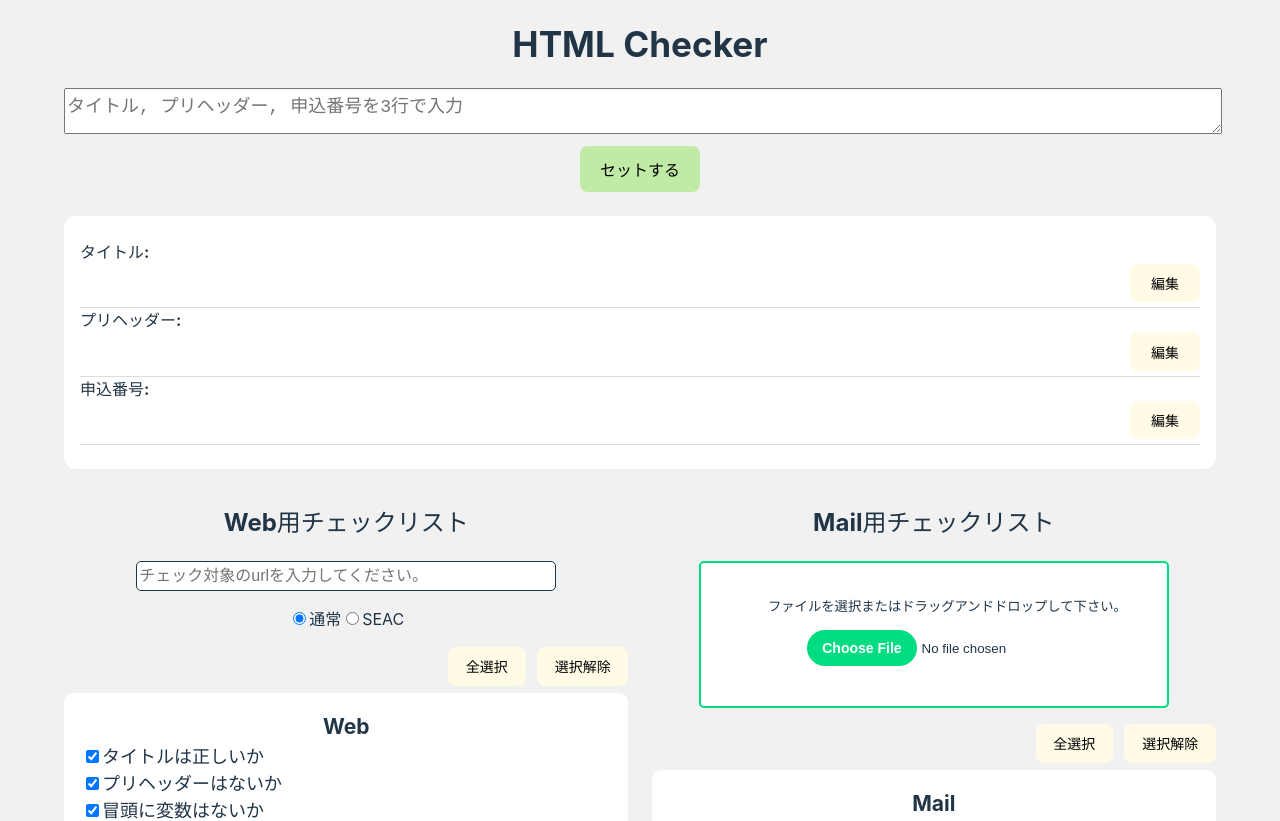
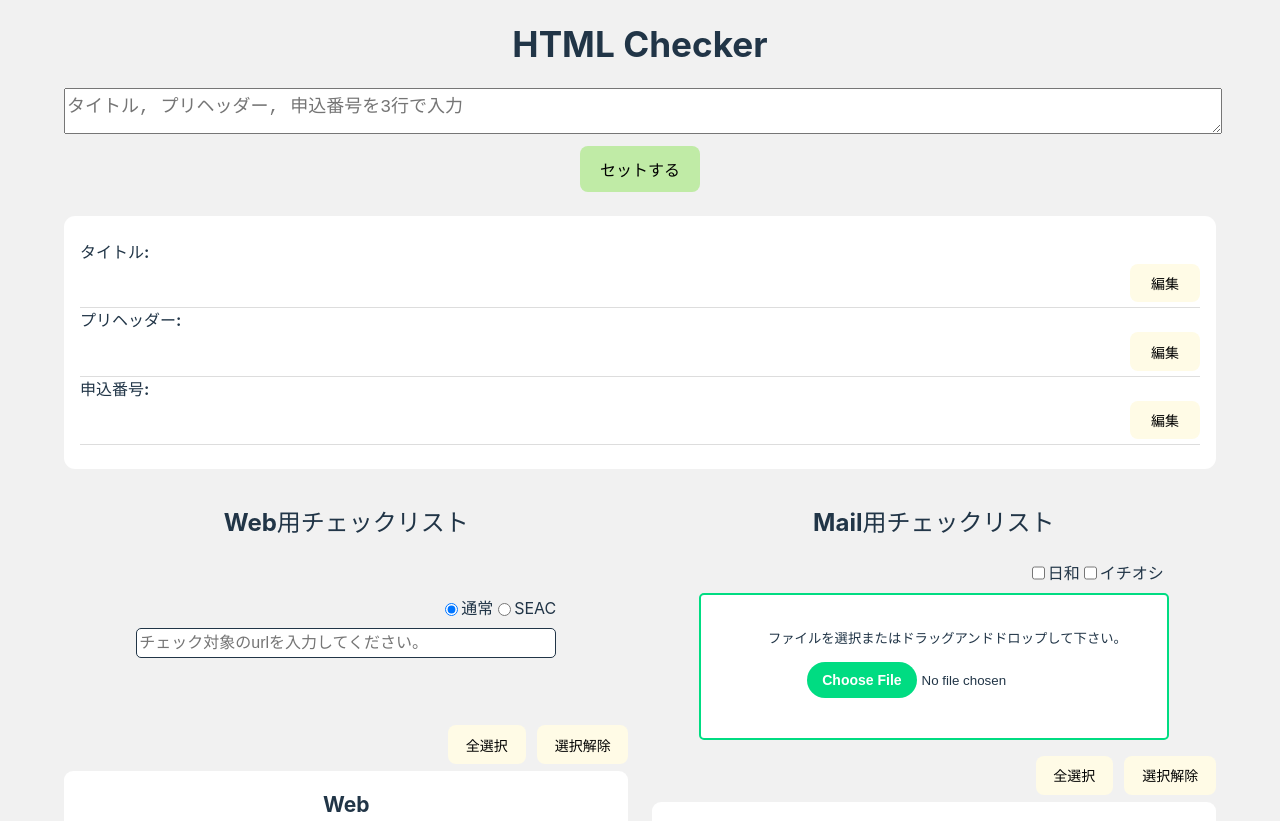
Before and after one commit to a-nakashima-seta/CheckerVue, a Vue app: page / in a window 1280 px wide. Shown: the top 821 px of the page. Built offline with nearby package versions, Linux system fonts and the light colour scheme.

Commit message:
日和とイチオシの分岐UI追加

```diff
--- a/src/components/MailComp.vue
+++ b/src/components/MailComp.vue
@@ -1,5 +1,5 @@
 <script setup lang="ts">
-import { ref } from 'vue';
+import { ref, computed, ComputedRef, watch } from 'vue';
 import { CheckItem } from "../types/types";
 
 import {
@@ -11,10 +11,12 @@ import {
     checkMailCPNLinkText,
     checkMailOpenTag,
     checkMailFooter,
-    checkDependentText
+    checkDependentText,
+    checkAmpText
 } from "../utils/CheckFunc";
+// import { color } from 'html2canvas/dist/types/css/types/color';
 
-const MailCheckList: CheckItem[] = [
+const MailCheckList = ref<CheckItem[]>([
     { id: "mail1", label: "タイトルは正しいか" },
     { id: "mail2", label: "プリヘッダーは正しいか" },
     { id: "mail3", label: "冒頭に変数があり、正しい申込番号が入っているか" },
@@ -24,13 +26,61 @@ const MailCheckList: CheckItem[] = [
     { id: "mail7", label: "開封タグはあるか" },
     { id: "mail8", label: "フッターが変数化されているか" },
     { id: "mail9", label: "機種依存文字はないか" }
-];
+]);
 
 let MailSource: string = "";
-const selectedChecksMail = ref(new Array(MailCheckList.length).fill(true));
+const selectedChecksMail = ref(new Array(MailCheckList.value.length).fill(true));
 const errorMessages = ref<string[]>([]);
-const statusResults = ref<string[]>(new Array(MailCheckList.length).fill(''));
+const statusResults = ref<string[]>(new Array(MailCheckList.value.length).fill(''));
 const checklistRef = ref<HTMLElement>(null!);
+const TypeMail = ref<string[]>([])
+
+// 日和とイチオシのオプションを監視
+const checkFlg: ComputedRef<string | undefined> = computed(
+    (): string | undefined => {
+        if (TypeMail.value.includes("biyori")) {
+            return "biyori"
+        } else if (TypeMail.value.includes("ichioshi")) {
+            return "ichioshi"
+        }
+
+    })
+
+
+// 日和とイチオシのオプションを監視し分岐に応じてリストの表示を変更
+watch(checkFlg, (newFlg) => {
+    if (newFlg === "ichioshi") {
+        const mail6Index = MailCheckList.value.findIndex(item => item.id === "mail6");
+        if (mail6Index !== -1) {
+            MailCheckList.value.splice(mail6Index, 1);
+        }
+    } else {
+        const mail6Index = MailCheckList.value.findIndex(item => item.id === "mail6");
+        if (mail6Index === -1) {
+            MailCheckList.value.splice(5, 0, { id: "mail6", label: "※画像がうまく表示されない方はこちらがあるか" });
+        }
+    }
+
+    // "biyori"のときはmail10,mail11,mail12を追加
+    if (newFlg === "biyori") {
+        MailCheckList.value.push(
+            { id: "mail10", label: "新着コンテンツエリア内のボタンテキストは適切か" },
+            { id: "mail11", label: "新着コンテンツエリア内のボタン遷移先URLの末尾パラメータは適切か" },
+            { id: "mail12", label: "\"&amp;\"を\"&\"に置換できているか" }
+        );
+    } else {
+        // "biyori" 以外のときは mail10, mail11, mail12 を削除
+        const idsToRemove = ["mail10", "mail11", "mail12"];
+        idsToRemove.forEach(id => {
+            const index = MailCheckList.value.findIndex(item => item.id === id);
+            if (index !== -1) {
+                MailCheckList.value.splice(index, 1);
+            }
+        });
+    }
+    // 選択状態を更新
+    selectedChecksMail.value = new Array(MailCheckList.value.length).fill(true);
+});
 
 const selectAll = () => {
     selectedChecksMail.value.fill(true);
@@ -76,12 +126,13 @@ const checkMailSource = async () => {
         return;
     }
 
-    errorMessages.value = [];
-    statusResults.value.fill('');
 
 
 
     if (MailSource !== "") {
+        errorMessages.value = [];
+        statusResults.value.fill('');
+
         const runAllChecks = async () => {
             if (selectedChecksMail.value[0]) {
                 const titleCheck = checkPageTitle(MailSource);
@@ -128,6 +179,11 @@ const checkMailSource = async () => {
                 errorMessages.value.push(dependentTextCheck ? dependentTextCheck : '');
                 statusResults.value[8] = dependentTextCheck ? 'NG' : 'OK';
             }
+            if (selectedChecksMail.value[9]) {
+                const AmpTextCheck = checkAmpText(MailSource);
+                errorMessages.value.push(AmpTextCheck ? AmpTextCheck : '');
+                statusResults.value[9] = AmpTextCheck ? 'NG' : 'OK';
+            }
 
             console.log(MailSource);
             console.log("結果:", statusResults.value);
@@ -136,7 +192,7 @@ const checkMailSource = async () => {
 
         await runAllChecks()
 
-        const isSuccess = errorMessages.value.every(value => value == "")
+        const isSuccess: boolean = errorMessages.value.every(value => value == "")
 
         if (isSuccess) {
 
@@ -157,6 +213,13 @@ const checkMailSource = async () => {
 <template>
     <div style="width: 100%; max-width: 800px; margin: 0 auto;">
         <h2>Mail用チェックリスト</h2>
+
+        <div class="MailCheckType">
+            <input type="checkbox" id="biyori" name="checkType" value="biyori" v-model="TypeMail" :disabled="checkFlg == 'ichioshi'">
+            <label for="biyori">日和</label>
+            <input type="checkbox" id="ichioshi" name="checkType" value="ichioshi" v-model="TypeMail" :disabled="checkFlg == 'biyori'">
+            <label for="ichioshi">イチオシ</label>
+        </div>
 
         <div class="fileUploader">
             <input id="uploader" type="file" @change="getMailSource">
@@ -205,6 +268,7 @@ const checkMailSource = async () => {
     border: solid 2px #00DC82;
     border-radius: 5px;
     position: relative;
+    cursor: pointer;
 }
 
 .fileUploader input::file-selector-button {
@@ -226,4 +290,16 @@ const checkMailSource = async () => {
     top: 2.5em;
     right: 3em;
 }
+
+.MailCheckType {
+    display: flex;
+    justify-content: flex-end;
+    max-width: 460px;
+    margin: 0 auto;
+    margin-bottom: .5em;
+}
+
+.MailCheckType label {
+    user-select: none;
+}
 </style>
--- a/src/components/WebComp.vue
+++ b/src/components/WebComp.vue
@@ -199,14 +199,14 @@ const checkWebSource = async () => {
 <template>
     <div style="width: 100%; max-width: 800px; margin: 0 auto;">
         <h2>Web用チェックリスト</h2>
-        <input class="getWebSourceArea" type="text" placeholder="チェック対象のurlを入力してください。" v-model="url">
-
-        <div>
-            <input type="radio" id="normal" name="checkType" value="normal" v-model="checkTypeWeb">
-            <label for="normal">通常</label>
-
-            <input type="radio" id="seac" name="checkType" value="seac" v-model="checkTypeWeb">
-            <label for="seac">SEAC</label>
+        <div class="webInputArea">
+            <div class="webCheckType">
+                <input type="radio" id="normal" name="checkType" value="normal" v-model="checkTypeWeb">
+                <label for="normal">通常</label>
+                <input type="radio" id="seac" name="checkType" value="seac" v-model="checkTypeWeb">
+                <label for="seac">SEAC</label>
+            </div>
+            <input class="getWebSourceArea" type="text" placeholder="チェック対象のurlを入力してください。" v-model="url">
         </div>
 
         <div class="wrapper">
@@ -262,4 +262,17 @@ const checkWebSource = async () => {
     border: solid 2px #00DC82;
     outline: none;
 }
+
+.webInputArea {
+    margin-top: 55px;
+    margin-bottom: 67px;
+}
+
+.webCheckType {
+    max-width: 420px;
+    display: flex;
+    justify-content: flex-end;
+    margin: 0 auto;
+    margin-bottom: .5em;
+}
 </style>
--- a/src/style.css
+++ b/src/style.css
@@ -1,3 +1,7 @@
+* {
+  transition: all 1s ease;
+}
+
 :root {
   font-family: Inter, system-ui, Avenir, Helvetica, Arial, sans-serif;
   line-height: 1.5;
@@ -38,12 +42,9 @@ button {
   font-size: 1em;
   font-weight: 500;
   font-family: inherit;
-  background-color: #1a1a1a;
   cursor: pointer;
   transition: border-color 0.25s;
 }
-
-
 
 .card {
   padding: 2em;
@@ -89,6 +90,10 @@ button {
   text-align: left;
   margin: 0.4em 0;
   font-size: 18px;
+}
+
+.checkList label {
+  user-select: none;
 }
 
 .checkList span {
--- a/src/types/types.ts
+++ b/src/types/types.ts
@@ -1,4 +1,5 @@
 export interface CheckItem {
     id: string;
     label: string;
+    type?: string;
 }
--- a/src/utils/CheckFunc.ts
+++ b/src/utils/CheckFunc.ts
@@ -260,6 +260,7 @@ function checkFavicon(pageSource: string, isSEAC: boolean) {
     return null;
 }
 
+// 機種依存文字のチェック
 const checkDependentText = (pageSource: string) => {
     const dependentSet = new Set(DependentTexts);
     const foundDependentChars: string[] = [];
@@ -274,6 +275,17 @@ const checkDependentText = (pageSource: string) => {
         return `機種依存文字： ${foundDependentChars} が存在します。`;
     }
 };
+
+
+// 日和用のチェック
+const checkAmpText = (pageSource: string) => {
+    const ampTextPattern = /&amp;/i;
+    if (ampTextPattern.test(pageSource)) {
+        return '"&amp;"を"&"に変換してください。';
+    }
+}
+
+
 
 
 export {
@@ -293,5 +305,6 @@ export {
     checkWebFooter,
     checkGTM,
     checkFavicon,
-    checkDependentText
+    checkDependentText,
+    checkAmpText
 };
```
